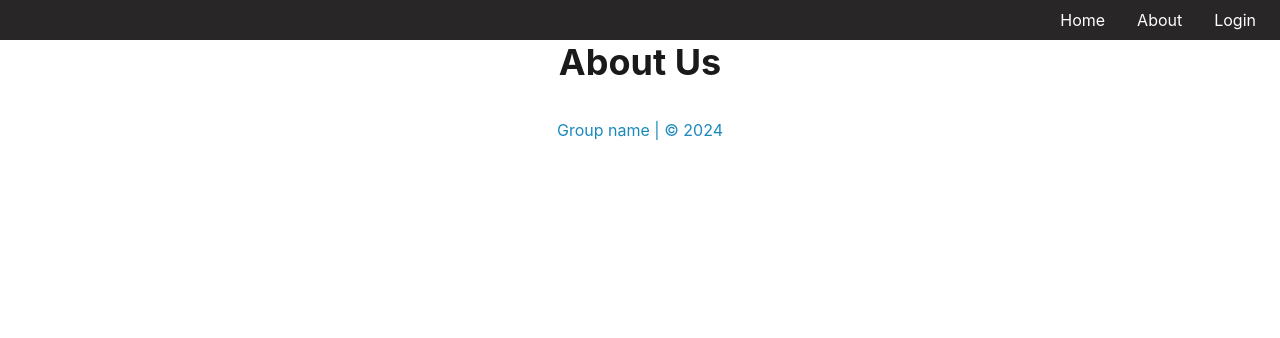
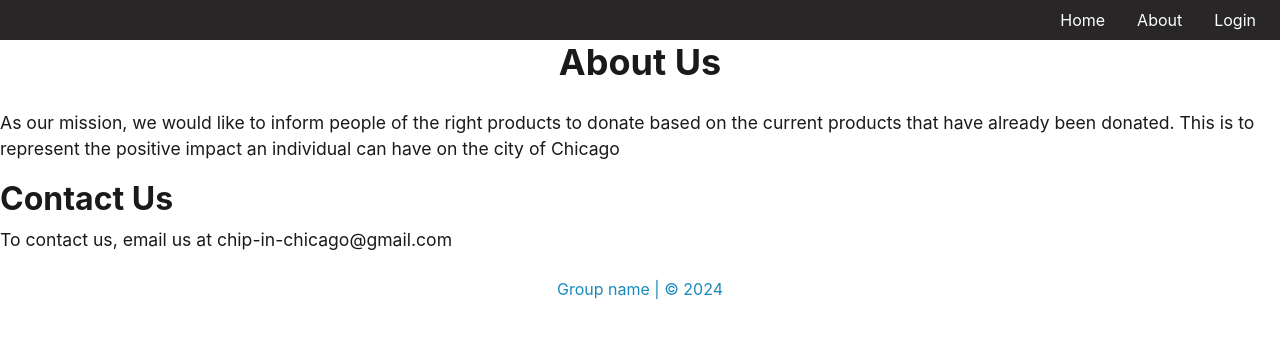
Before and after one commit to Chipping-In-Chicago/Chicago-Charity, a React (Vite) app in the folder client/: page /about in a window 1280 px wide. Shown: the top 338 px of the page. Built offline with nearby package versions, Linux system fonts and the light colour scheme.

Commit message:
I added scss imports to all the pages, and fleshed out the About us page

```diff
--- a/client/src/pages/About.jsx
+++ b/client/src/pages/About.jsx
@@ -1,7 +1,12 @@
+import "./css/About.scss";
+
 export default function About() {
   return (
     <>
       <h1>About Us</h1>
+      <p>As our mission, we would like to inform people of the right products to donate based on the current products that have already been donated. This is to represent the positive impact an individual can have on the city of Chicago</p>
+      <h2>Contact Us</h2>
+      <p>To contact us, email us at chip-in-chicago@gmail.com</p>
     </>
   );
 }
--- a/client/src/pages/ErrorPage.jsx
+++ b/client/src/pages/ErrorPage.jsx
@@ -1,4 +1,5 @@
 import { useRouteError } from "react-router-dom";
+import "./css/ErrorPage.scss";
 
 export default function ErrorPage() {
   const error = useRouteError();
```
